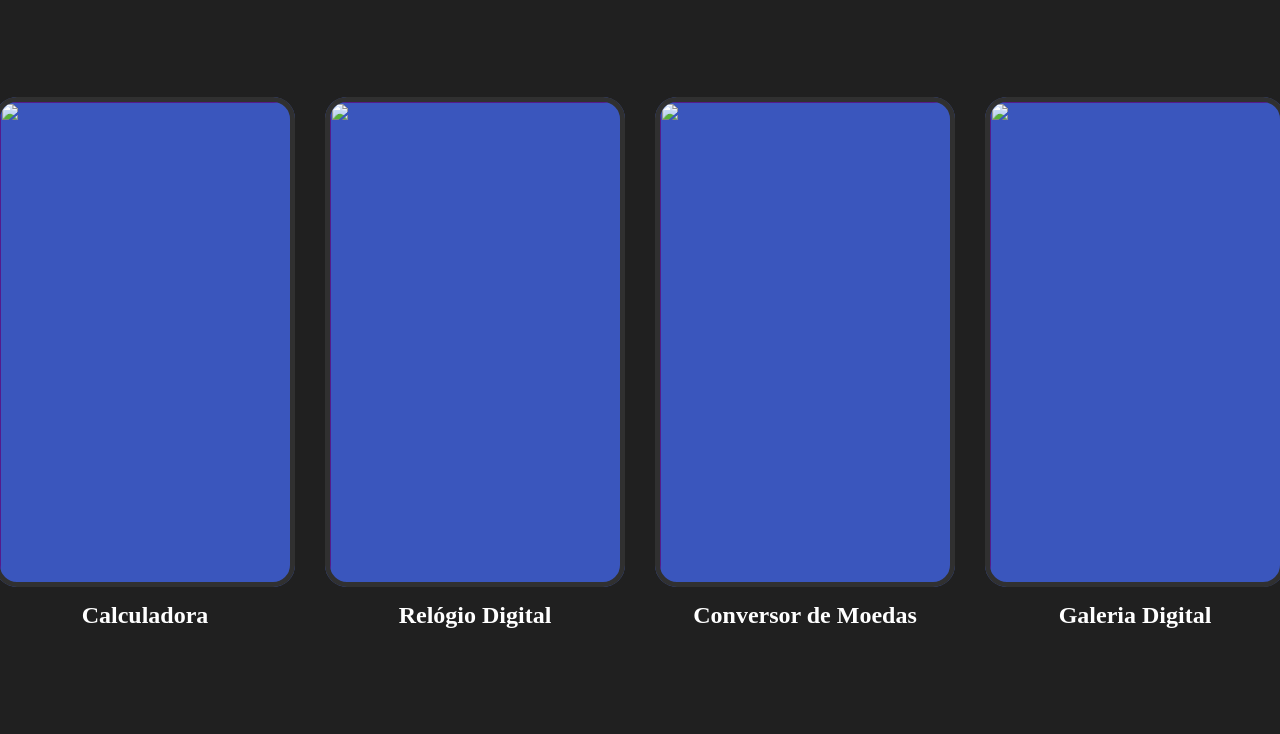
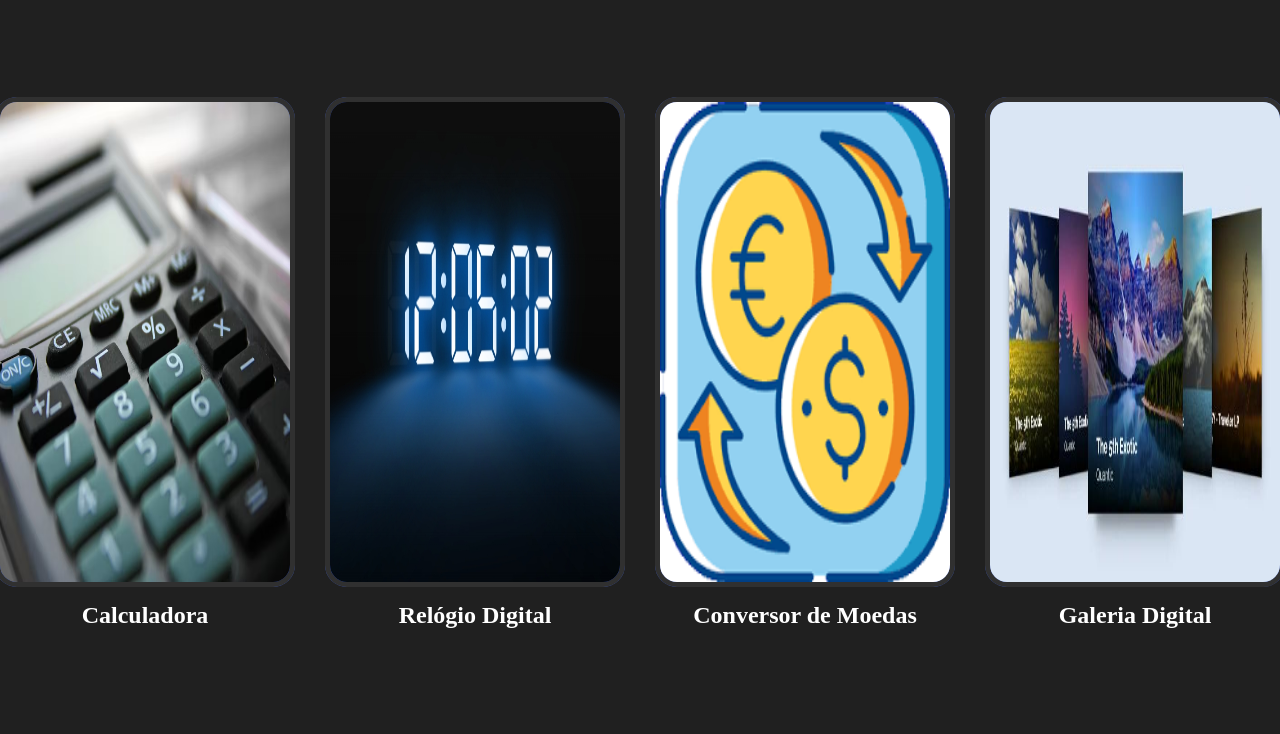
Before and after one commit to Nicolas-TFS/Portfolio-Nicolas, a plain HTML site: page index.html in a window 1280 px wide. Shown: the part 2603-3337 px from the top of the page. Drawn offline with nearby package versions, Linux system fonts and the light colour scheme; the site is published under a folder, as on GitHub Pages, so addresses that start at the root find nothing; a web font is replaced by a local one.

Commit message:
Update index.html

```diff
--- a/index.html
+++ b/index.html
@@ -101,25 +101,25 @@
 
                 <div class="carta">
                     <a href="" class="links-carta">
-                      <img class="img-carta" src="/Assets/Imgs/la-calculadora-electronica-hoy-tiene-mil-formas-R37AA5XU6FB5FOR32TY3DNGMNY.avif" width="300px">
+                      <img class="img-carta" src="Assets/Imgs/la-calculadora-electronica-hoy-tiene-mil-formas-R37AA5XU6FB5FOR32TY3DNGMNY.avif" width="300px">
                       <h1 class="title-carta">Calculadora</h1>
                     </a>
                 </div>
                 <div class="carta">
                     <a href="" class="links-carta">
-                      <img class="img-carta" src="/Assets/Imgs/IMG_20240623_120535.jpg" width="300px">
+                      <img class="img-carta" src="Assets/Imgs/IMG_20240623_120535.jpg" width="300px">
                       <h1 class="title-carta">Relógio Digital</h1>
                     </a>
                 </div>
                 <div class="carta">
                     <a href="" class="links-carta">
-                      <img class="img-carta" src="/Assets/Imgs/conversor de moedas.png" width="300px">
+                      <img class="img-carta" src="Assets/Imgs/conversor de moedas.png" width="300px">
                       <h1 class="title-carta">Conversor de Moedas</h1>
                     </a>
                 </div>
                 <div class="carta">
                     <a href="" class="links-carta">
-                      <img class="img-carta" src="/Assets/Imgs/pure-css-coverflow-slider.jpg" width="300px">
+                      <img class="img-carta" src="Assets/Imgs/pure-css-coverflow-slider.jpg" width="300px">
                       <h1 class="title-carta">Galeria Digital</h1>
                     </a>
                 </div>
```
